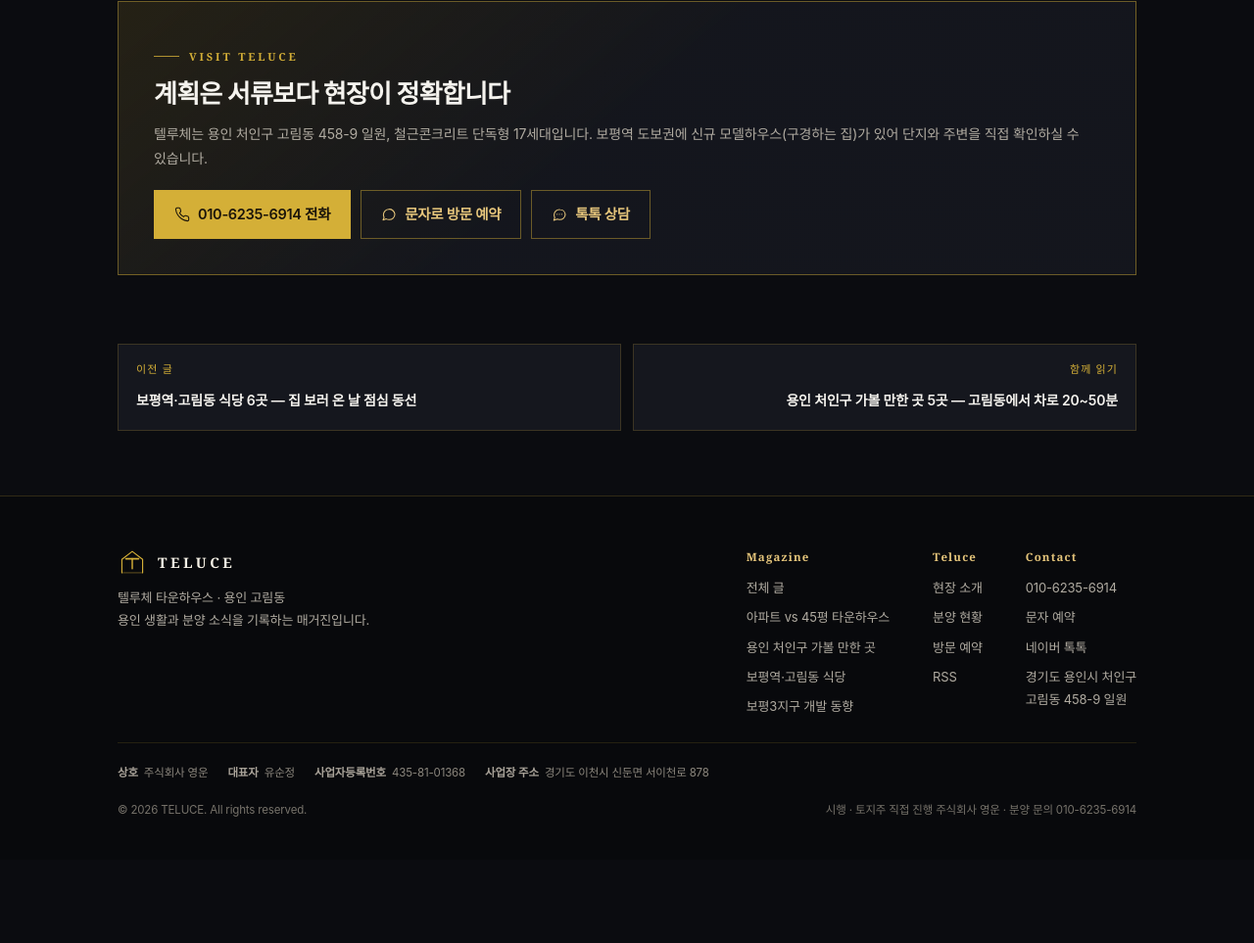
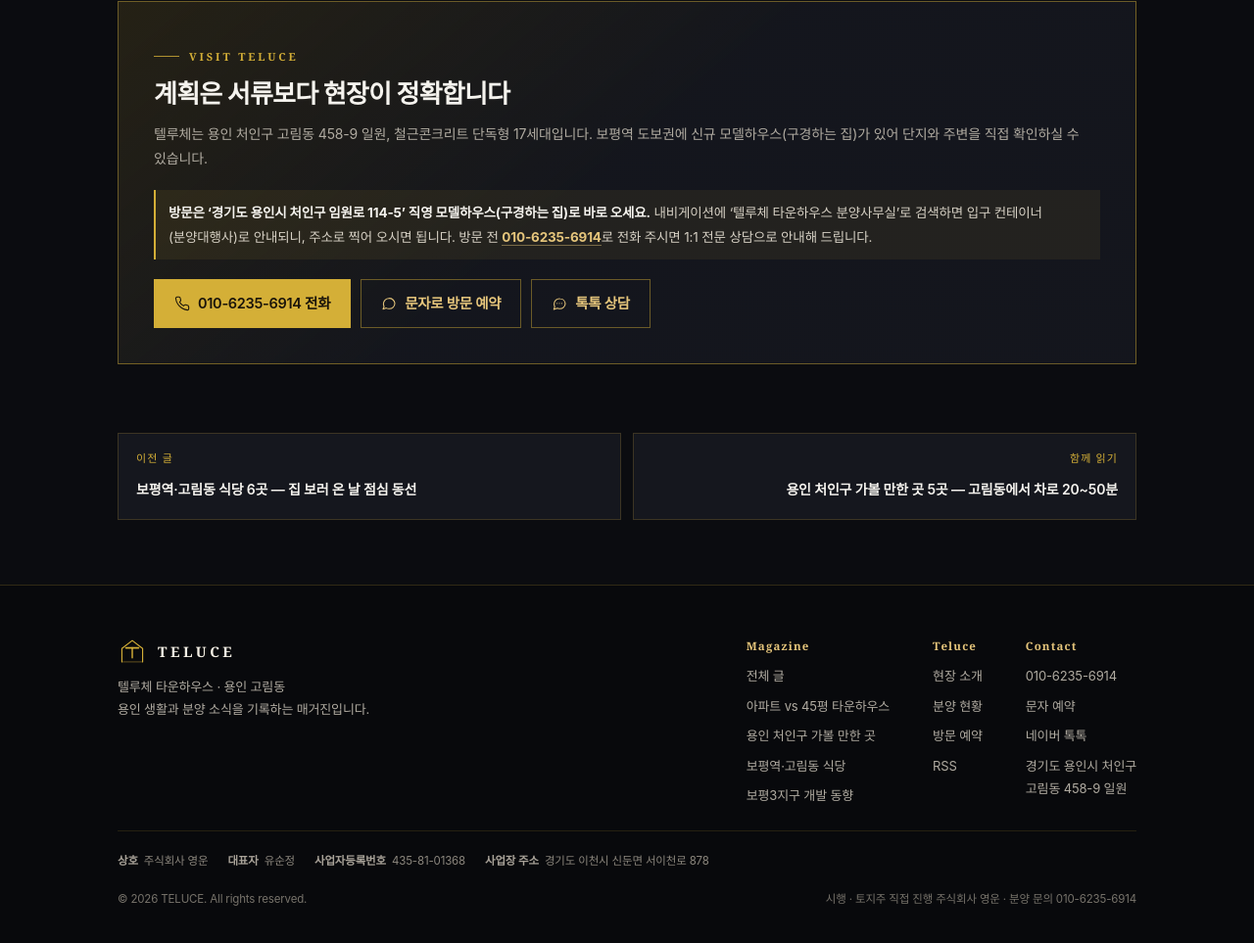
Before and after one commit to townhouseteluce-dotcom/teluce-site, a plain HTML site: page magazine/bopyeong-3-district/index.html in a window 1280 px wide. Shown: the part 4505-5468 px from the top of the page at 98% size. Before the commit the page ends 5383 px from the top, so only its background shows below. Drawn offline with Linux system fonts and the light colour scheme.

Commit message:
매거진 9편 하단 방문 안내: '텔루체 타운하우스 분양사무실' 검색 시 입구 컨테이너 안내 주의 + 경기도 용인시 처인구 임원로 114-5 직영 모델하우스 다이렉트(전화 상담 안내)

```diff
--- a/magazine/assets/magazine.css
+++ b/magazine/assets/magazine.css
@@ -184,6 +184,9 @@ table.price tr:last-child td{border-bottom:0}
 .cta .eyebrow{margin-bottom:10px}
 .cta h2{margin:0 0 10px;font-size:clamp(20px,2.6vw,26px);letter-spacing:-.03em;line-height:1.4}
 .cta p{margin:0 0 20px;color:var(--muted);font-size:14px;line-height:1.8}
+.cta .cta-visit{margin:0 0 20px;padding:11px 13px;border-left:2px solid var(--gold);background:rgba(212,175,55,.08);color:var(--ink-2);font-size:13.5px;line-height:1.8}
+.cta .cta-visit b{font-weight:700;color:var(--ink)}
+.cta .cta-visit a{font-weight:700;color:var(--gold-soft);border-bottom:1px solid rgba(229,197,123,.45);white-space:nowrap}
 .cta-btns{display:flex;flex-wrap:wrap;gap:10px}
 .btn{display:inline-flex;align-items:center;justify-content:center;gap:8px;min-height:50px;padding:0 20px;border:1px solid transparent;font-size:14.5px;font-weight:600;letter-spacing:-.02em;transition:.22s;text-align:center}
 .btn svg{width:16px;height:16px}
--- a/magazine/bopyeong-3-district/index.html
+++ b/magazine/bopyeong-3-district/index.html
@@ -208,6 +208,7 @@
       <span class="eyebrow">Visit Teluce</span>
       <h2>계획은 서류보다 현장이 정확합니다</h2>
       <p>텔루체는 용인 처인구 고림동 458-9 일원, 철근콘크리트 단독형 17세대입니다. 보평역 도보권에 신규 모델하우스(구경하는 집)가 있어 단지와 주변을 직접 확인하실 수 있습니다.</p>
+      <p class="cta-visit"><b>방문은 ‘경기도 용인시 처인구 임원로 114-5’ 직영 모델하우스(구경하는 집)로 바로 오세요.</b> 내비게이션에 ‘텔루체 타운하우스 분양사무실’로 검색하면 입구 컨테이너(분양대행사)로 안내되니, 주소로 찍어 오시면 됩니다. 방문 전 <a href="tel:+821062356914">010-6235-6914</a>로 전화 주시면 1:1 전문 상담으로 안내해 드립니다.</p>
       <div class="cta-btns">
         <a class="btn btn-gold" href="tel:+821062356914"><svg aria-hidden="true"><use href="#i-phone"/></svg>010-6235-6914 전화</a>
         <a class="btn btn-line" href="sms:+821062356914"><svg aria-hidden="true"><use href="#i-sms"/></svg>문자로 방문 예약</a>
```
Also changed, not shown: magazine/bopyeong-gorim-food/index.html (+1 -0 lines), magazine/giheung-museum-day/index.html (+1 -0 lines), magazine/gorim-apartment-vs-townhouse/index.html (+1 -0 lines), magazine/gorim-bopyeong-cafe/index.html (+1 -0 lines), magazine/yongin-cheoin-attractions/index.html (+1 -0 lines), magazine/yongin-chip-cluster-2026/index.html (+1 -0 lines), magazine/yongin-idong-newtown-2026/index.html (+1 -0 lines), magazine/yongin-market-library-day/index.html (+1 -0 lines).
